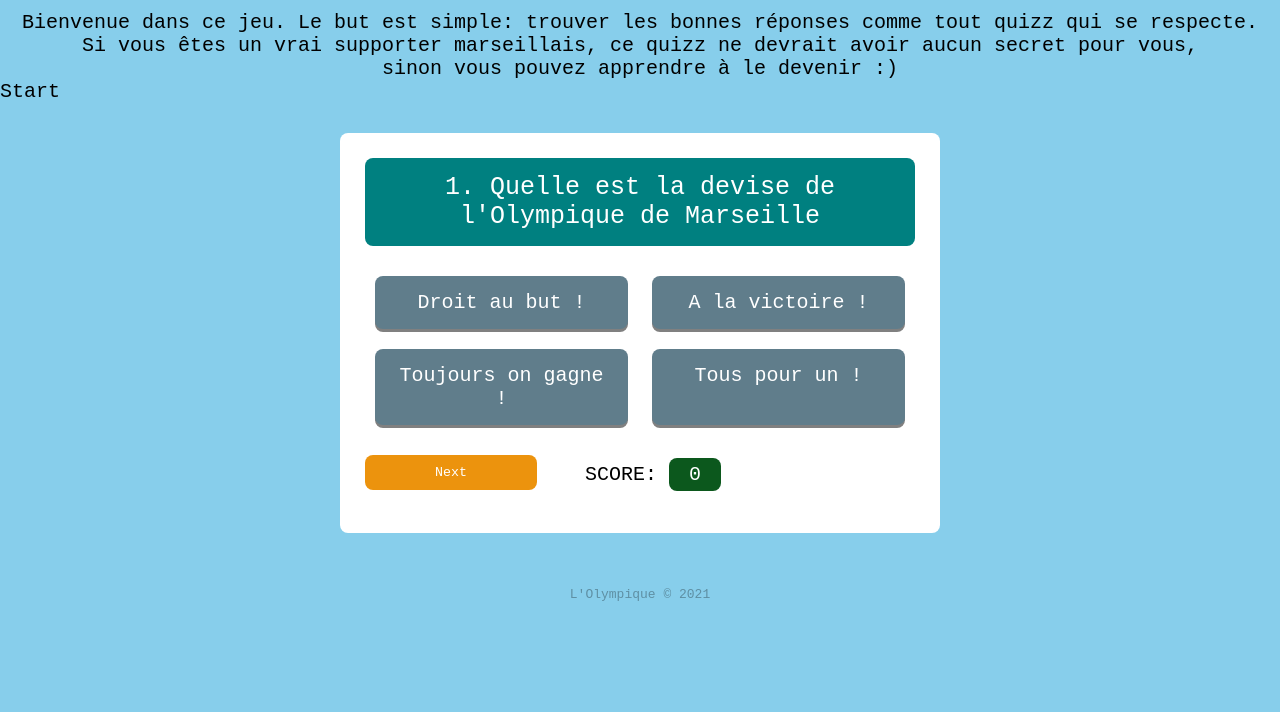
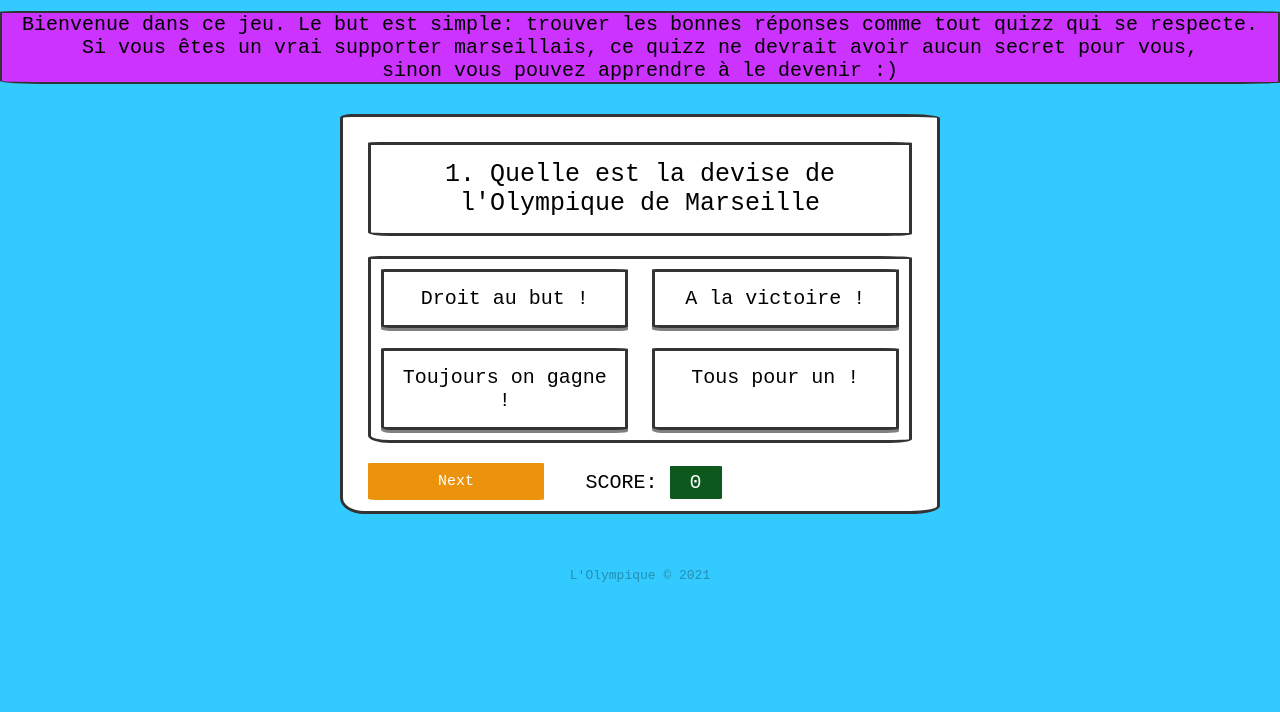
Before and after one commit to opheli2003/project1, a plain HTML site: page index.html in a window 1280 px wide. Shown: the part 88-800 px from the top of the page. Drawn offline with Linux system fonts and the light colour scheme.

Commit message:
files modified

```diff
--- a/index.html
+++ b/index.html
@@ -11,7 +11,7 @@
     <h1>C'est Marseille baby !</h1>
     <header>Bienvenue dans ce jeu. Le but est simple: trouver les bonnes réponses comme tout quizz qui se respecte. <br>
         Si vous êtes un vrai supporter marseillais, ce quizz ne devrait avoir aucun secret pour vous, <br>sinon vous pouvez apprendre à le devenir :)</header>
-         <div id="button">Start</div>
+
         <div class="quiz-wrapper">
         <div id="questionBox" class="question">
             Sample Question
@@ -32,9 +32,18 @@
             </div>
             <div class="score-card">
                 SCORE: <span id="scoreCard">0</span>
+
+
             </div>
+
+            <button id="reset" style="display: none;">Reset</button>
+
+
+
+
         </div>
     </div>
+
     <footer id="copyright"> L'Olympique © 2021</footer>
     <script src="./logic.js"></script>
 </body>
--- a/logic.js
+++ b/logic.js
@@ -1,12 +1,16 @@
 
 let ul = document.getElementById('ul')
-let start = document.getElementById('start')
+
 let nextButton = document.getElementById('btnNext');
 let quizbox = document.getElementById('questionBox')
 let opt1 = document.getElementById('opt1')
 let opt2 = document.getElementById('opt2')
 let opt3 = document.getElementById('opt3')
 let opt4 = document.getElementById('opt4')
+let reset = document.getElementById('reset')
+
+
+
 
 
 let app={
@@ -37,6 +41,8 @@ let app={
 
         index:0,
 
+
+
         load:function(){
             // load is a state, react to page states when the script executes
             // for example, here load executes the function when the page is loading
@@ -49,6 +55,7 @@ let app={
             }
             else {
                 quizbox.innerHTML="Test finished!";
+                reset.style.display = "block"
                 ul.style.display="none";
                 nextButton.style.display="none";
             }
@@ -80,6 +87,7 @@ let app={
 
 
 
+
         preventClick:function(){
             // preventClick here is also a state which prevents the action of the element targeted au clic
             for(let i=0; i<ul.children.length; i++){
@@ -105,6 +113,7 @@ let app={
         }
 }
 
+
 window.load=app.load();
 // window.onload or $(window).load() happens after all the content resources (images, etc) have been loaded.
 
@@ -117,3 +126,7 @@ function next(){
     app.next();
     app.allowClick();
 }
+
+document.getElementById('reset').addEventListener('click', function(){
+    window.location.reload();
+    return false});
--- a/style.css
+++ b/style.css
@@ -2,7 +2,7 @@
 body{
     font-size: 20px;
     font-family: monospace;
-    background-color: skyblue;
+    background-color: #33CBFF;
     margin:0;
     padding:0;
 
@@ -11,20 +11,30 @@ body{
     box-sizing: border-box;
 }
 
+header{
+
+    border: 3px solid #333333;
+    border-radius: 2% 6% 5% 4% / 1% 1% 2% 4%;
+    background: #CD33FF;
+    border-width: 2px;
+}
+
 .quiz-wrapper{
     height: 400px;
     width: 600px;
-    background-color: white;
     margin: 30px auto;
-    border-radius: 8px;
+    background-color: #ffffff;
+    border-radius: 2% 6% 5% 4% / 1% 1% 2% 4%;
+    border: 3px solid #333333;
     padding:25px
 }
 
+
 .quiz-wrapper .question{
     min-height: 50px;
-    background-color: teal;
-    border-radius: 8px;
-    color: white;
+    background-color: #ffffff;
+    border-radius: 2% 6% 5% 4% / 1% 1% 2% 4%;
+    border: 3px solid #333333;
     padding: 15px;
     float: left;
     width: 100%;
@@ -44,6 +54,9 @@ body{
     display: flex;
     justify-content: space-between;
     flex-wrap: wrap;
+    background-color: #ffffff;
+    border-radius: 2% 6% 5% 4% / 1% 1% 2% 4%;
+    border: 3px solid #333333;
 }
 
 .quiz-wrapper .options ul li{
@@ -51,15 +64,16 @@ body{
     background-color: #607d8b;
     width: 46%;
     padding: 15px;
-    border-radius: 8px;
+    background-color: #ffffff;
+    border-radius: 2% 6% 5% 4% / 1% 1% 2% 4%;
+    border: 3px solid #333333;
     margin-bottom: 30px;
     margin: 10px;
-    color:white;
     box-shadow: 0px 3px 0px grey;
     cursor: pointer;
 }
 
-h1,header{
+h1 ,header{
     text-align: center;
 }
 
@@ -82,11 +96,14 @@ h1,header{
 .quiz-wrapper .score {
     float: left;
     width: 100%;
+
 }
 
 .quiz-wrapper .score .next{
     width: 40%;
     float: left;
+    font-family: monospace;
+
 }
 
 .quiz-wrapper .score .next button{
@@ -94,8 +111,34 @@ h1,header{
     color: white;
     background-color:#ec930d;
     border: none;
-    border-radius: 8px;
+    border-radius: 2% 6% 5% 4% / 1% 1% 2% 4%;
     font-family: monospace;
+    font-size: 15px;
+
+}
+
+#resetctner{
+
+
+
+}
+#reset{
+    top:50%;
+    bottom: 50%;
+    right: 50%;
+    height: 30px;
+    width: 60px;
+text-align: center;
+    position: absolute;
+  -ms-transform: translateY(-50%);
+  transform: translateY(-50%);
+  background-color: #ffffff;
+    border-radius: 2% 6% 5% 4% / 1% 1% 2% 4%;
+    border: 3px solid #333333;
+    font-family: monospace;
+    font-weight: 900;
+    font-size: 15px;
+
 }
 
 .quiz-wrapper .score .score-card{
@@ -110,7 +153,7 @@ h1,header{
     padding: 5px 20px;
     border: none;
     color:white;
-    border-radius: 8px;
+    border-radius:2% 6% 5% 4% / 1% 1% 2% 4%;
 }
 
 #copyright{
```
